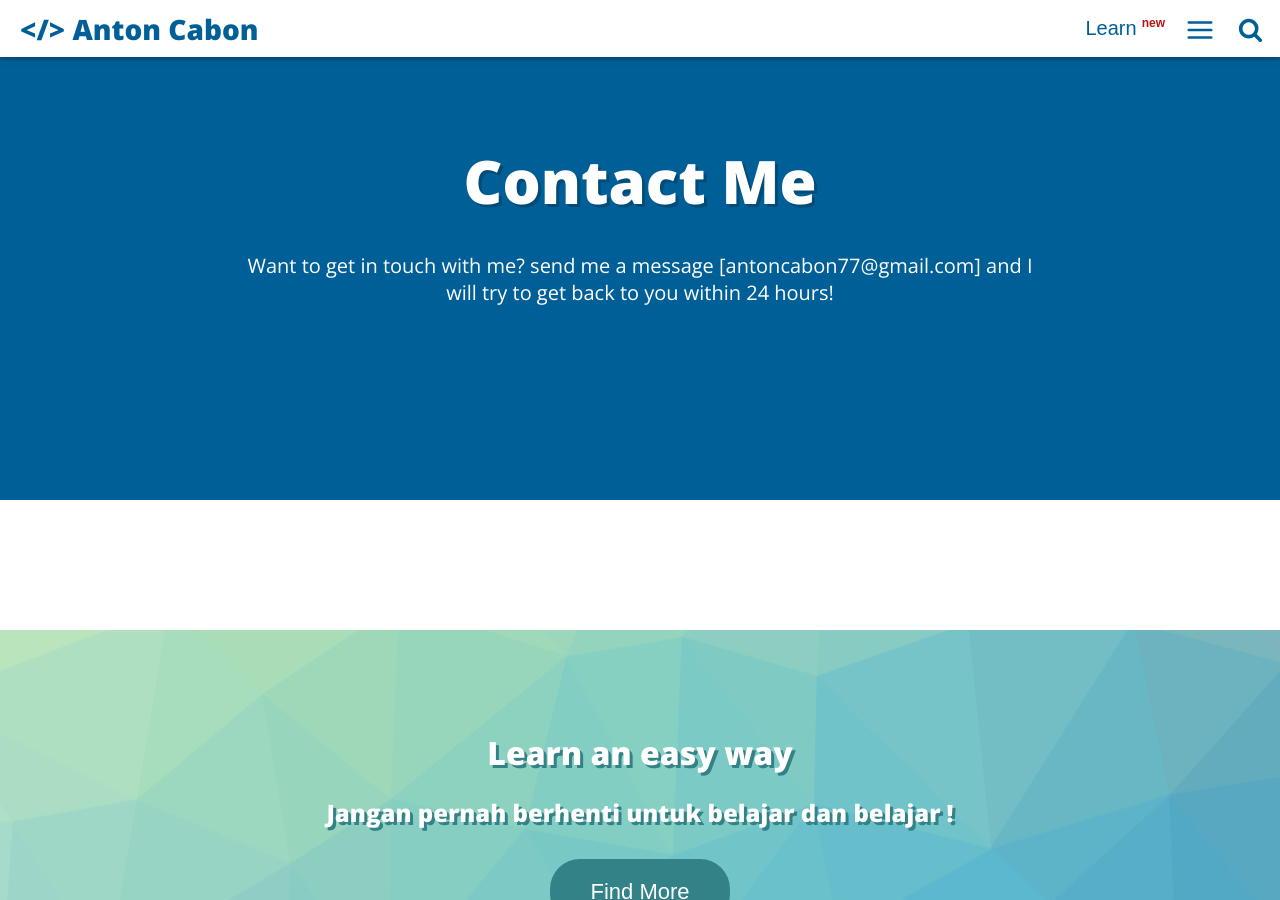
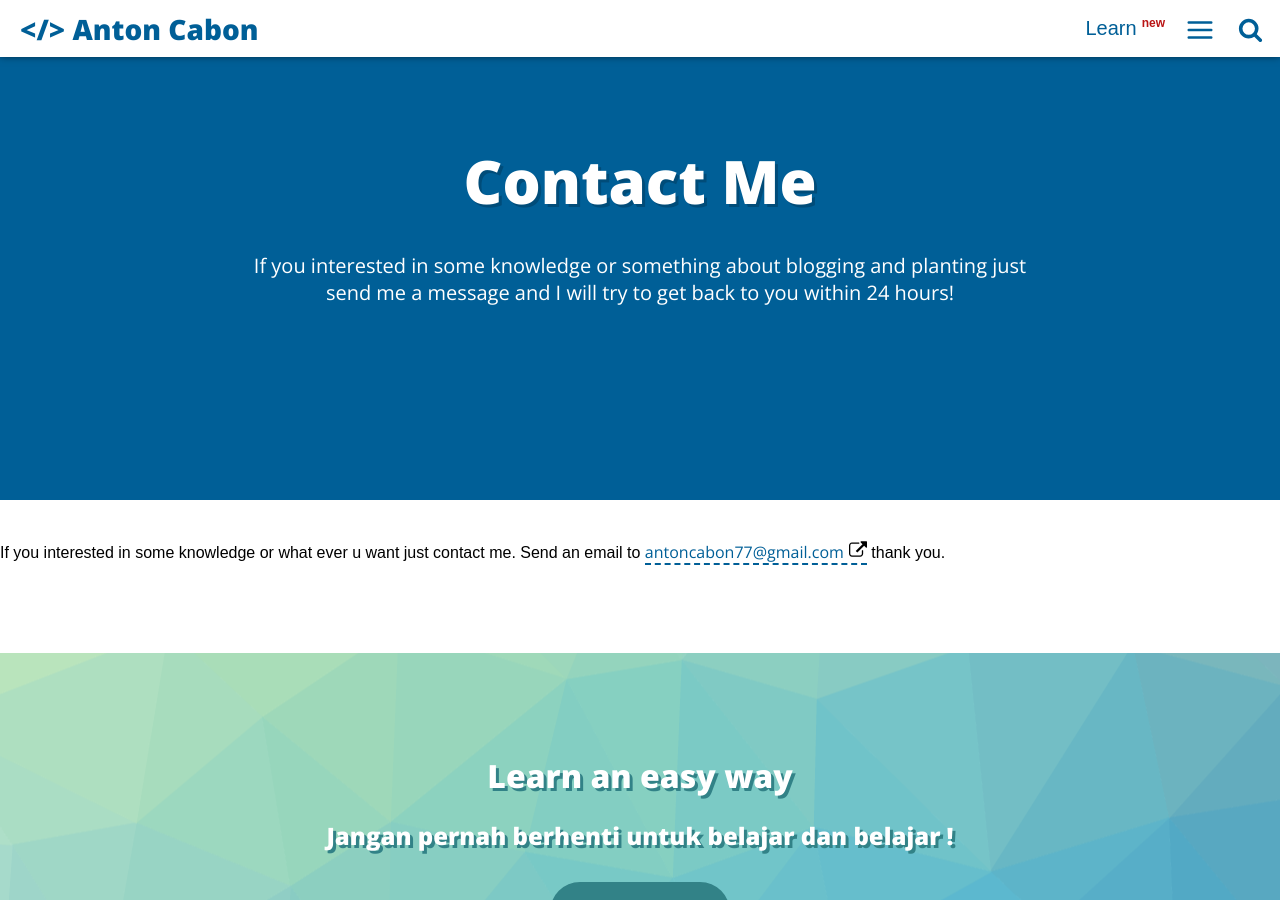
Before and after one commit to antoncabon/antoncabon.github.io, a Jekyll site: the page built from contact.html, in a window 1280 px wide and 900 px high. Built offline with Jekyll 4.4.1, drawn with Linux system fonts in a browser that asks for light colours; comment, search, counter and statistics services are not loaded.

Commit message:
Update contact.html

```diff
--- a/contact.html
+++ b/contact.html
@@ -2,5 +2,7 @@
 layout: post
 title: "Contact Me"
 permalink: /contact/index.html
-description: "Want to get in touch with me? send me a message [antoncabon77@gmail.com] and I will try to get back to you within 24 hours!"
+description: "If you interested in some knowledge or something about blogging and planting just send me a message and I will try to get back to you within 24 hours!"
 ---
+
+If you interested in some knowledge or what ever u want just contact me. Send an email to <a href="mailto:antoncabon77@gmail.com">antoncabon77@gmail.com</a> thank you.
```
